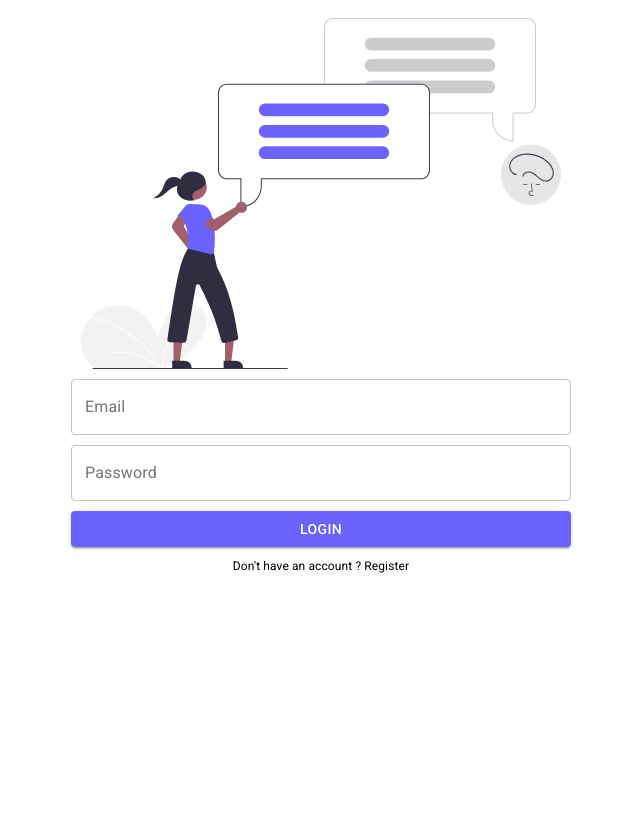
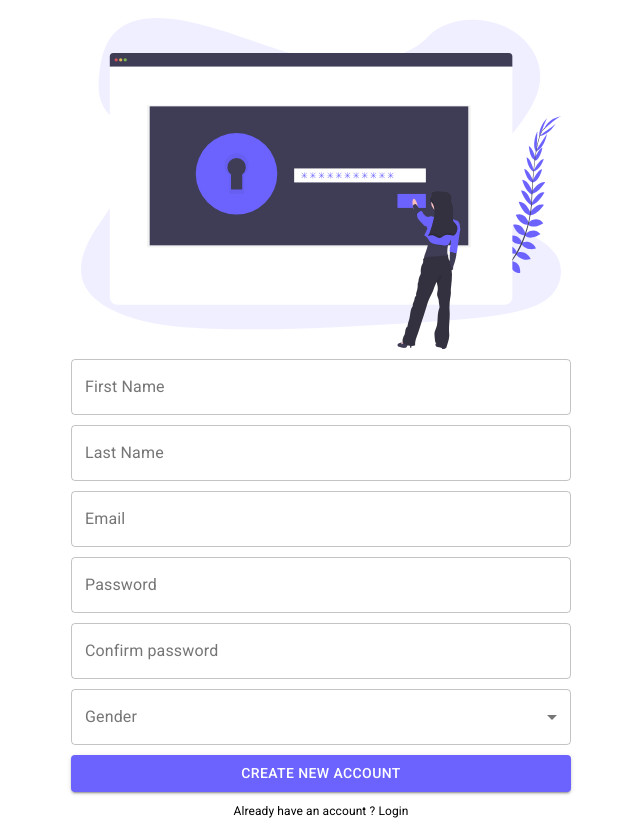
Before and after one commit to devbrunochristian/chat-app, a React (Create React App) app in the folder frontend/: page / in a window 1280 px wide. Shown: the whole page, without its empty margins (319-959 px from the left). Before the commit the page ends 800 px from the top, so only its background shows below. Built offline with nearby package versions, Linux system fonts and the light colour scheme.

Commit message:
Register Page

```diff
--- a/frontend/src/App.tsx
+++ b/frontend/src/App.tsx
@@ -2,12 +2,13 @@ import React from 'react';
 import { ThemeProvider } from '@material-ui/core/styles';
 import theme from './Theme';
 import Login from './Components/Login';
+import Register from './Components/Register';
 
 function App() {
   return (
     <ThemeProvider theme={theme}>
       <div>
-        <Login />
+        <Register />
       </div>
     </ThemeProvider>
   );
--- /dev/null
+++ b/frontend/src/Components/Register/index.tsx
@@ -0,0 +1,58 @@
+import { Button, Select, TextField, Typography, MenuItem, InputLabel, FormControl } from '@material-ui/core';
+import React, { useState } from 'react';
+import { Form, Image } from './styles';
+import register from '../../assets/register.svg';
+
+
+const Register = () => {
+  const [gender, setGender] = useState<string>('');
+
+
+  return  (
+
+
+    <Form noValidate autoComplete="off">
+      <Image src={register} />
+      <TextField id="outlined-basic" label="First Name" variant="outlined" />
+      <TextField id="outlined-basic" label="Last Name" variant="outlined" />
+
+      <TextField id="outlined-basic" label="Email" variant="outlined" />
+
+      <TextField
+        id="outlined-basic"
+        label="Password"
+        variant="outlined"
+        type="password"
+      />
+
+      <TextField
+        id="outlined-basic"
+        label="Confirm password"
+        variant="outlined"
+        type="password"
+      />
+      <FormControl variant='outlined'>
+        <InputLabel id="demo-simple-select-label">Gender</InputLabel>
+
+        <Select
+          label='Gender'
+          labelId="demo-simple-select-label"
+          id="demo-simple-select"
+          value={gender}
+          displayEmpty
+          onChange={(e: React.ChangeEvent<{ value: unknown }>) => setGender(e.target.value as string)}
+        >
+
+          <MenuItem value='Male'>Male</MenuItem>
+          <MenuItem value='Female'>Female</MenuItem>
+        </Select>
+      </FormControl>
+      <Button color="primary" variant="contained">
+        Create new account
+      </Button>
+      <Typography component="p">Already have an account ? Login</Typography>
+    </Form>
+  );
+};
+
+export default Register;
--- /dev/null
+++ b/frontend/src/Components/Register/styles.ts
@@ -0,0 +1,24 @@
+import { withTheme } from '@material-ui/core';
+import Styled from 'styled-components';
+
+export const Form = withTheme(Styled.form`
+    display:flex;
+    flex-direction: column;
+    max-width: 500px;
+    margin:auto;
+    justify-content:center;
+    .MuiFormControl-root{
+        margin-bottom: 10px;
+    }
+    p{
+        font-size: 12px;
+        margin: auto;
+        margin-top: 10px;
+        cursor: pointer;
+
+    }
+`);
+
+export const Image = Styled.img`
+padding: 10px;
+`;
```
Also changed, not shown: frontend/src/assets/register.svg (added).
